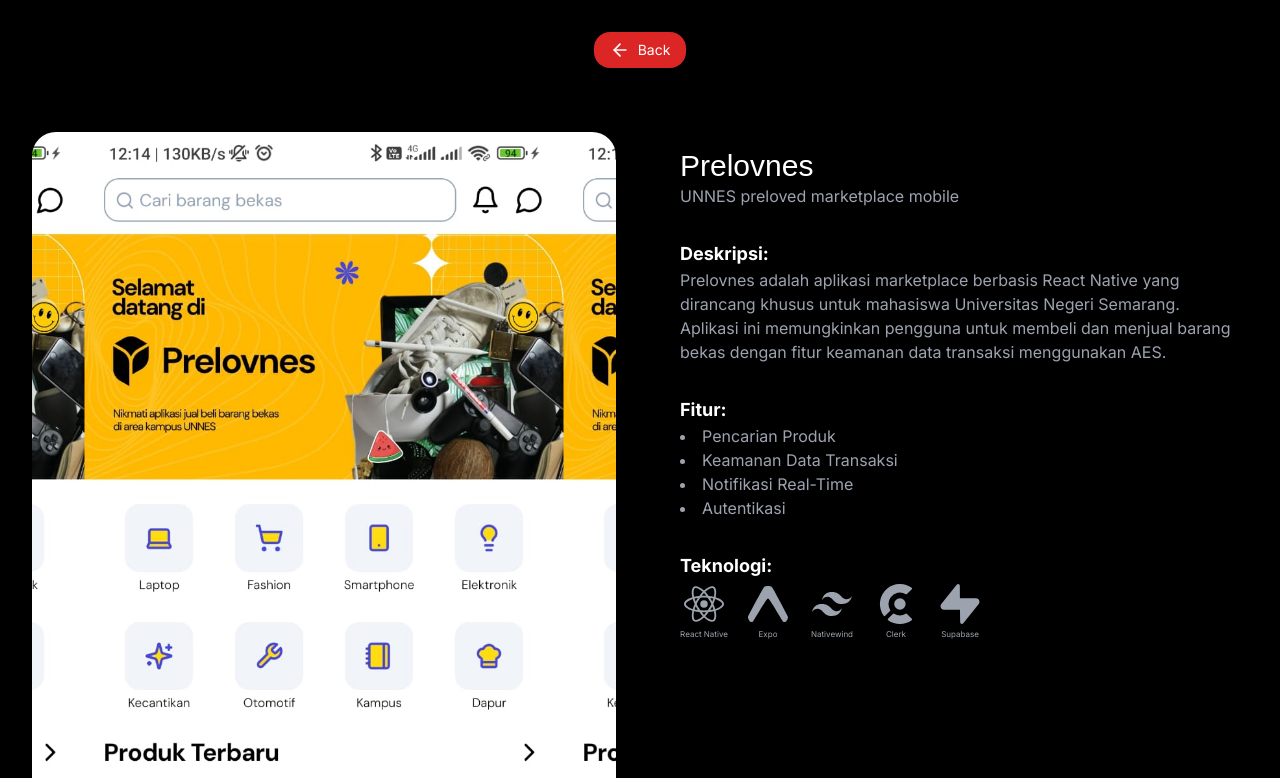
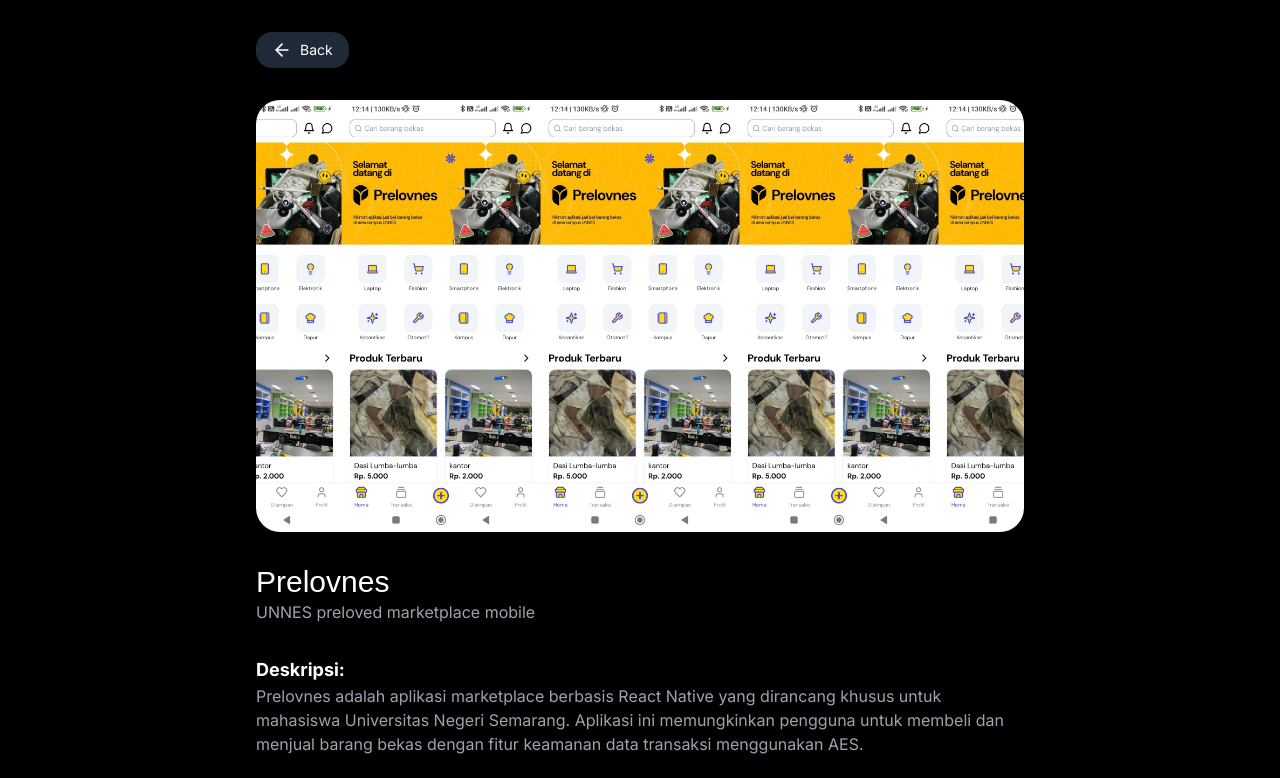
Before and after one commit to furqonStudio/furqon-studio-portfolio-2024, a Next.js app: page /projects/1 in a window 1280 px wide. Shown: the top 778 px of the page. Built offline with nearby package versions, Linux system fonts and the light colour scheme; a web font is replaced by a local one.

Commit message:
fix: back button in detail page

```diff
--- a/src/app/projects/[id]/page.tsx
+++ b/src/app/projects/[id]/page.tsx
@@ -41,19 +41,19 @@ const ProjectsDetailPage = ({ params }: { params: { id: string } }) => {
   }
 
   return (
-    <>
-      <Link
-        href={'/'}
-        className="hidden md:flex text-white bg-red-600 w-fit px-4 py-2 rounded-2xl m-auto font-inter my-8 hover:cursor-pointer group overflow-hidden"
-      >
-        <div className="flex group-hover:animate-marquee">
-          <LuArrowLeft className="text-xl mr-2" />
-          <p className="text-sm">Back</p>
-        </div>
-      </Link>
-      <div className="max-w-[1280px] m-auto text-white p-8 md:grid md:grid-cols-2 md:gap-8 lg:gap-12">
+    <div className="p-8">
+      <div className="max-w-3xl m-auto text-white">
+        <Link
+          href={'/'}
+          className="flex text-white bg-gray-800 w-fit px-4 py-2 rounded-2xl font-inter hover:cursor-pointer group overflow-hidden"
+        >
+          <div className="flex group-hover:animate-marquee items-center">
+            <LuArrowLeft className="text-lg md:text-xl mr-2" />
+            <p className="text-xs md:text-sm">Back</p>
+          </div>
+        </Link>
         <div
-          className={`w-full aspect-[9/16] rounded-3xl ${project.bgColor}`}
+          className={`w-full aspect-[16/9] rounded-3xl my-8 ${project.bgColor}`}
           style={{
             backgroundImage: `url(${project.imageUrl})`,
             backgroundSize: 'contain',
@@ -61,7 +61,7 @@ const ProjectsDetailPage = ({ params }: { params: { id: string } }) => {
           }}
         />
 
-        <div className="mt-8 md:mt-0 md:sticky md:top-16 space-y-8 h-fit p-4 ">
+        <div className=" md:sticky md:top-16 space-y-8 h-fit">
           <div>
             <h1 className="text-2xl font-gasoek lg:text-3xl">
               {project.title}
@@ -117,7 +117,7 @@ const ProjectsDetailPage = ({ params }: { params: { id: string } }) => {
           )}
         </div>
       </div>
-    </>
+    </div>
   )
 }
 
```
